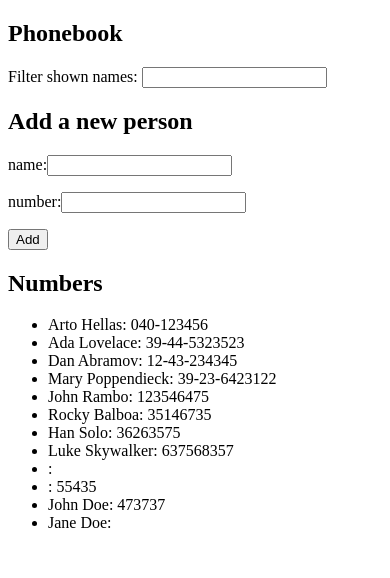
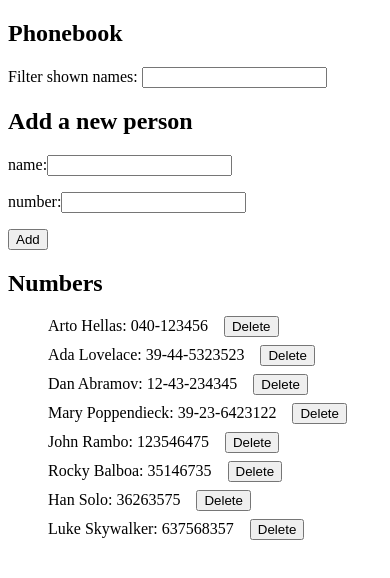
Before and after one commit to stefano76/full-stack-open-course, a React (Vite) app in the folder part2/phonebook/: page / in a window 390 px wide. Shown: the top 578 px of the page. Built offline with nearby package versions, Linux system fonts and the light colour scheme; data requests are answered from the project's data file.

Commit message:
Exercise 2.14: The Phonebook step 9

```diff
--- a/part2/phonebook/db.json
+++ b/part2/phonebook/db.json
@@ -39,24 +39,6 @@
       "name": "Luke Skywalker",
       "number": "637568357",
       "id": "MXAwnDTjhrc"
-    },
-    {
-      "id": "FXSWjCE4fj0"
-    },
-    {
-      "name": false,
-      "number": "55435",
-      "id": "-CavDfJ3MQc"
-    },
-    {
-      "name": "John Doe",
-      "number": "473737",
-      "id": "BERhZnAwUjA"
-    },
-    {
-      "name": "Jane Doe",
-      "number": "",
-      "id": "5txYZEzP7FI"
     }
   ],
   "$schema": "./node_modules/json-server/schema.json"
--- a/part2/phonebook/src/App.jsx
+++ b/part2/phonebook/src/App.jsx
@@ -27,13 +27,24 @@ const App = () => {
         } else {
             personService
                 .create(newRecord)
-                .then(returnedPersons => {
-                    setPersons(persons.concat(returnedPersons))
+                .then(returnedPerson => {
+                    setPersons(persons.concat(returnedPerson))
                 })
         }
 
         setNewName('')
         setNewNumber('')
+    }
+
+    const removeName = (id) => {
+        const personName = persons.find(person => person.id === id).name
+        if ( window.confirm(`Are you sure you want to delete ${personName}?`) ) {
+            personService
+                .destroy(id)
+                .then(returnedPerson => {
+                    setPersons(persons.filter(person => person.id !== returnedPerson.id))
+                })
+        }
     }
 
     const handleNewName = (event) => {
@@ -65,7 +76,7 @@ const App = () => {
             <PersonForm {...{ addName, newName, handleNewName, newNumber, handleNewNumber }} />
 
             <h2>Numbers</h2>
-            <Persons persons={personsToShow} />
+            <Persons persons={personsToShow} removeName={removeName} />
         </div>
     )
 }
--- a/part2/phonebook/src/components/Persons.jsx
+++ b/part2/phonebook/src/components/Persons.jsx
@@ -1,14 +1,21 @@
-const Person = ({person}) => {
+const Person = ({person, removeName}) => {
     return (
-        <li>{person.name}: {person.number}</li>
+        <li style={{marginBottom: '.5rem', listStyle: 'none'}}>
+            {person.name}: {person.number}
+            <button style={{marginLeft: '1rem'}} onClick={removeName}>Delete</button>
+        </li>
     )
 }
 
-const Persons = ({ persons }) => {
+const Persons = ({ persons, removeName }) => {
     return (
         <ul>
             {persons.map((person) => (
-                <Person key={ person.id ?? person.name.replaceAll(" ", "") } person={person}/>
+                <Person
+                    key={ person.id ?? person.name.replaceAll(" ", "") }
+                    person={person}
+                    removeName={() => removeName(person.id)}
+                />
             ))}
         </ul>
     )
--- a/part2/phonebook/src/services/persons.js
+++ b/part2/phonebook/src/services/persons.js
@@ -11,4 +11,9 @@ const create = newObject => {
     return request.then(response => response.data)
 }
 
-export default { getAll, create }
+const destroy = id => {
+    const request = axios.delete(`${baseUrl}/${id}`)
+    return request.then(response => response.data)
+}
+
+export default { getAll, create, destroy }
```
